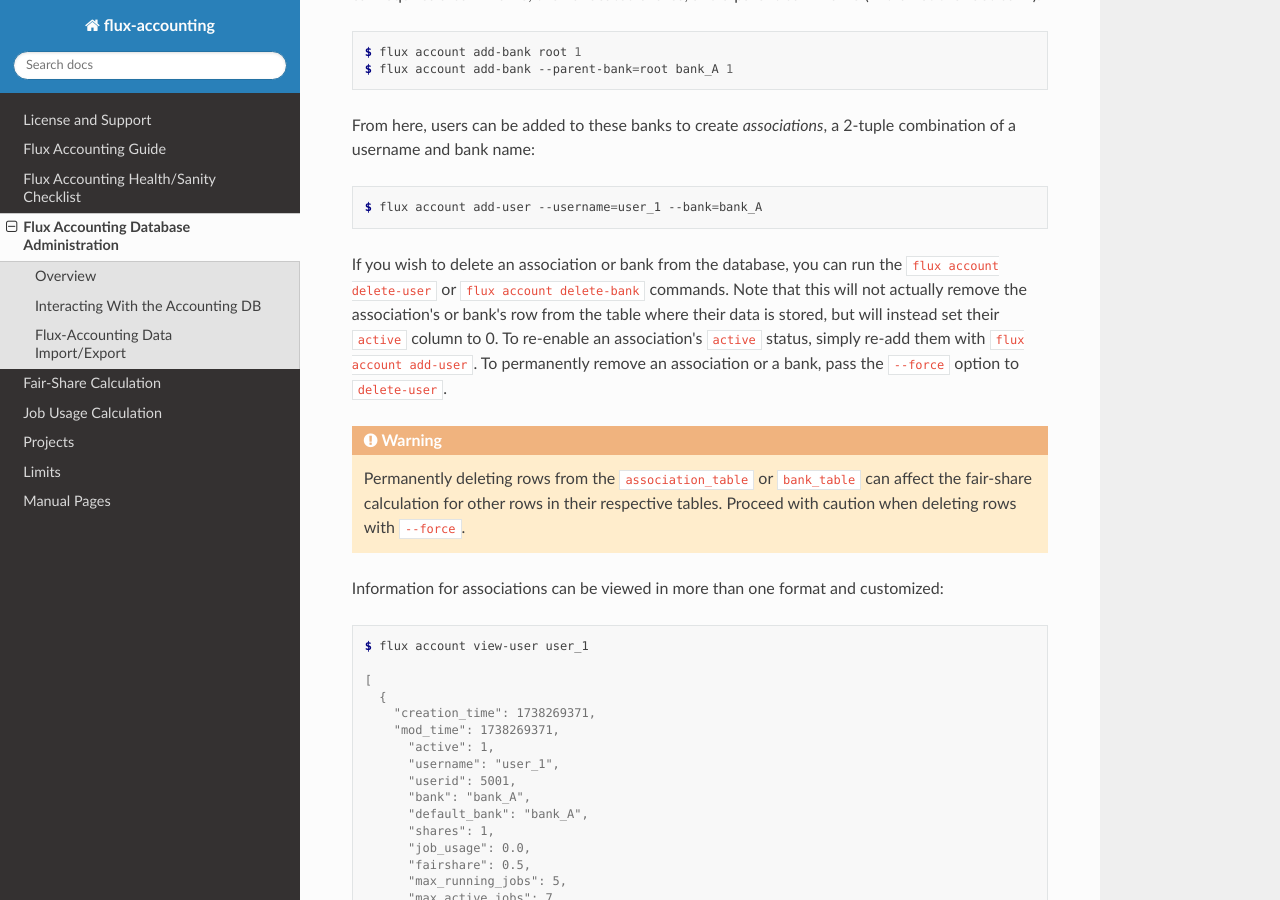
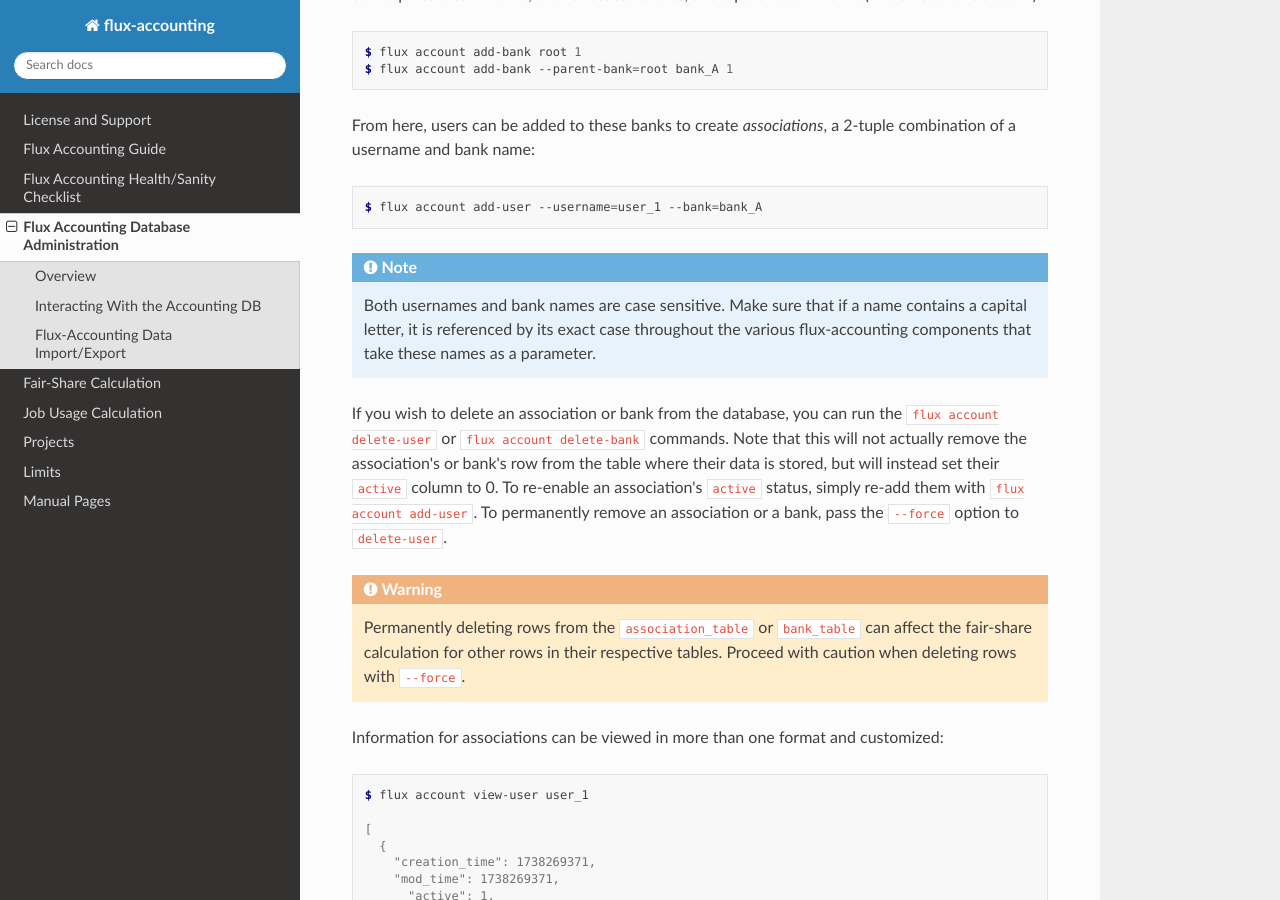
Before and after one commit to flux-framework/flux-accounting, a Sphinx documentation site: the page built from doc/components/database-administration.rst, in a window 1280 px wide and 900 px high, scrolled down 1218 px. Built offline with Sphinx 7.4.7 and the Read the Docs theme 3.1.0, drawn with Linux system fonts in a browser that asks for light colours; pages that are not in the unit, such as notebooks, are missing from menus.

Commit message:
doc: add note about case sensitivity for names
Problem: As mentioned in #697, there is some confusion about having to
reference usernames and bank names by their exact case, i.e. using
capital letters for bank names that contain a capital letter, and there
is no documentation making this clear for users and/or administrators.

Add a note to the Database Administration document about case
sensitivity and being careful about including capital letters in
usernames or bank names.

```diff
--- a/doc/components/database-administration.rst
+++ b/doc/components/database-administration.rst
@@ -74,6 +74,12 @@ From here, users can be added to these banks to create *associations*, a
 .. code-block:: console
 
  $ flux account add-user --username=user_1 --bank=bank_A
+
+.. note::
+    Both usernames and bank names are case sensitive. Make sure that if a name
+    contains a capital letter, it is referenced by its exact case throughout
+    the various flux-accounting components that take these names as a
+    parameter.
 
 If you wish to delete an association or bank from the database, you can run the
 ``flux account delete-user`` or ``flux account delete-bank`` commands. Note
```
